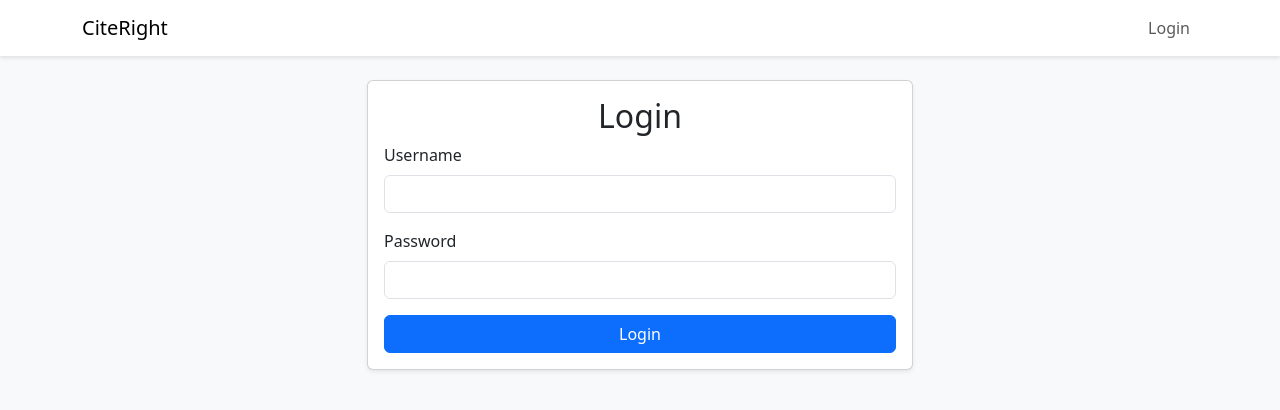
After one commit to varunkumar2004/citeRight, a Django app: template library/templates/registration/login.html in a window 1280 px wide. The commit adds this page. Shown: the top 410 px of the page. Run offline with Django 3.2, Linux system fonts and the light colour scheme; the template is opened without the code that fills it, so the values that code supplies are empty.

Commit message:
login page done

```diff
--- a/library/templates/library/base.html
+++ b/library/templates/library/base.html
@@ -1,16 +1,54 @@
 <!DOCTYPE html>
 <html lang="en">
+
 <head>
     <meta charset="UTF-8">
     <meta name="viewport" content="width=device-width, initial-scale=1.0">
-    <title>Document</title>
+    <title>{% block title %}CiteRight{% endblock %}</title>
+    <link href="https://cdn.jsdelivr.net/npm/bootstrap@5.3.2/dist/css/bootstrap.min.css" rel="stylesheet">
+    <style>
+        body {
+            background-color: #f8f9fa;
+        }
+
+        .navbar {
+            box-shadow: 0 2px 4px rgba(0, 0, 0, .1);
+        }
+    </style>
 </head>
+
 <body>
 
-    <nav>
+    <nav class="navbar navbar-expand-lg navbar-light bg-white mb-4">
+        <div class="container">
+            <a class="navbar-brand" href="{% url 'paper_list' %}">CiteRight</a>
+            <button class="navbar-toggler" type="button" data-bs-toggle="collapse" data-bs-target="#navbarNav"
+                aria-controls="navbarNav" aria-expanded="false" aria-label="Toggle navigation">
+                <span class="navbar-toggler-icon"></span>
+            </button>
+            <div class="collapse navbar-collapse" id="navbarNav">
+                <ul class="navbar-nav ms-auto">
+                    {% if user.is_authenticated %}
 
+                    <li class="nav-item">
+                        <a class="btn btn-primary" href="{% url 'upload_paper' %}">+ Upload Paper</a>
+                    </li>
 
+                    <li class="nav-item ms-2">
+                        <form method="post" action="{% url 'logout' %}">
+                            {% csrf_token %}
+                            <button type="submit" class="btn btn-outline-secondary">Logout</button>
+                        </form>
+                    </li>
 
+                    {% else %}
+                    <li class="nav-item">
+                        <a class="nav-link" href="{% url 'login' %}">Login</a>
+                    </li>
+                    {% endif %}
+                </ul>
+            </div>
+        </div>
     </nav>
 
     <main class="container">
@@ -18,5 +56,7 @@
         {% endblock %}
     </main>
 
+    <script src="https://cdn.jsdelivr.net/npm/bootstrap@5.3.2/dist/js/bootstrap.bundle.min.js"></script>
 </body>
+
 </html>
--- /dev/null
+++ b/library/templates/registration/login.html
@@ -0,0 +1,34 @@
+{% extends "library/base.html" %}
+
+{% block title %}Login{% endblock %}
+
+{% block content %}
+<div class="row justify-content-center">
+    <div class="col-md-6">
+        <div class="card shadow-sm">
+            <div class="card-body">
+                <h2 class="card-title text-center">Login</h2>
+                <form method="post">
+                    {% csrf_token %}
+                    <div class="mb-3">
+                        <label for="id_username" class="form-label">Username</label>
+                        <input type="text" name="username" class="form-control" id="id_username" required>
+                    </div>
+                    <div class="mb-3">
+                        <label for="id_password" class="form-label">Password</label>
+                        <input type="password" name="password" class="form-control" id="id_password" required>
+                    </div>
+                    {% if form.errors %}
+                        <div class="alert alert-danger" role="alert">
+                            Your username and password didn't match. Please try again.
+                        </div>
+                    {% endif %}
+                    <div class="d-grid">
+                        <button type="submit" class="btn btn-primary">Login</button>
+                    </div>
+                </form>
+            </div>
+        </div>
+    </div>
+</div>
+{% endblock %}
--- a/library/urls.py
+++ b/library/urls.py
@@ -2,7 +2,7 @@ from django.urls import path
 from . import views
 
 urlpatterns = [
-    path('', views.paper_list, name='paper-list'),
-    path('uplaod/', views.upload_paper, name='upload_paper'),
+    path('', views.paper_list, name='paper_list'),
+    path('upload/', views.upload_paper, name='upload_paper'),
     path('paper/<int:pk>/', views.paper_detail, name='paper_detail'),
 ]
--- a/library/views.py
+++ b/library/views.py
@@ -5,7 +5,7 @@ from django.contrib.auth.decorators import login_required
 
 @login_required
 def paper_list(request):
-    papers = Paper.objects.filter(user=request.user).order_by('-updated_at')
+    papers = Paper.objects.filter(user=request.user).order_by('-uploaded_at')
     context = {'papers': papers}
     return render(request, 'library/paper_list.html', context)
 
```
Also changed, not shown: library/templates/library/login.html (deleted, +0 -11 lines), db.sqlite3.
